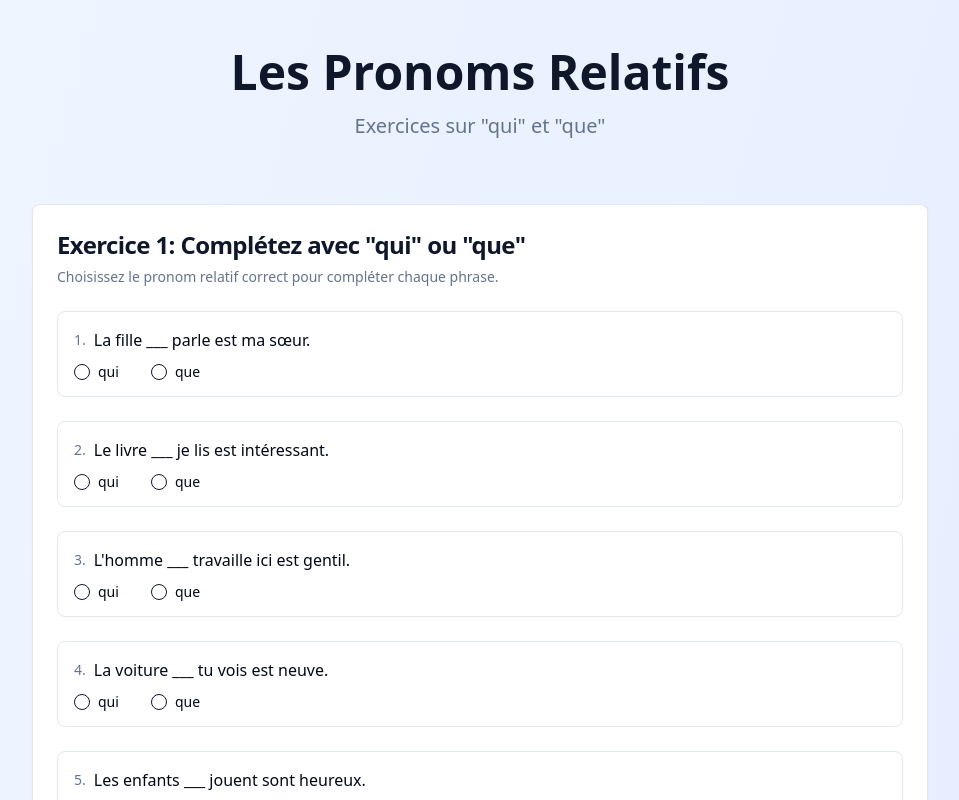
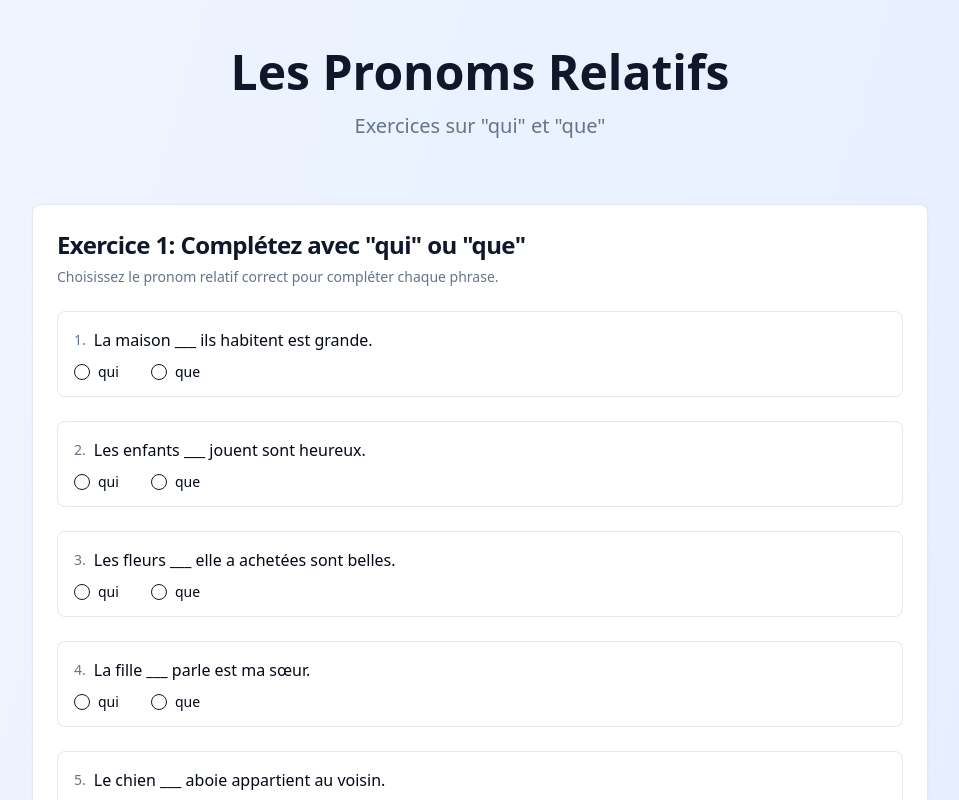
Before and after one commit to EduSpark-class/french-pronoms-challenge-easy, a React (Vite) app: page / in a window 1280 px wide. Shown: the top 800 px of the page, without its empty margins (160-1119 px from the left). Built offline with nearby package versions, Linux system fonts and the light colour scheme.

Commit message:
Scramble exercise questions
Scramble the questions in the exercises.

```diff
--- a/src/components/Exercise1.tsx
+++ b/src/components/Exercise1.tsx
@@ -1,5 +1,5 @@
 
-import React, { useState } from 'react';
+import React, { useState, useEffect } from 'react';
 import { Button } from '@/components/ui/button';
 import { Card, CardContent, CardDescription, CardHeader, CardTitle } from '@/components/ui/card';
 import { RadioGroup, RadioGroupItem } from '@/components/ui/radio-group';
@@ -10,8 +10,9 @@ const Exercise1 = () => {
   const [answers, setAnswers] = useState<Record<number, string>>({});
   const [submitted, setSubmitted] = useState(false);
   const [showCorrections, setShowCorrections] = useState<Record<number, boolean>>({});
+  const [shuffledQuestions, setShuffledQuestions] = useState<any[]>([]);
 
-  const questions = [
+  const originalQuestions = [
     { id: 1, sentence: "La fille ___ parle est ma sœur.", correct: "qui" },
     { id: 2, sentence: "Le livre ___ je lis est intéressant.", correct: "que" },
     { id: 3, sentence: "L'homme ___ travaille ici est gentil.", correct: "qui" },
@@ -23,6 +24,11 @@ const Exercise1 = () => {
     { id: 9, sentence: "Le chien ___ aboie appartient au voisin.", correct: "qui" },
     { id: 10, sentence: "La maison ___ ils habitent est grande.", correct: "que" }
   ];
+
+  useEffect(() => {
+    const shuffled = [...originalQuestions].sort(() => Math.random() - 0.5);
+    setShuffledQuestions(shuffled);
+  }, []);
 
   const handleAnswerChange = (questionId: number, value: string) => {
     setAnswers(prev => ({ ...prev, [questionId]: value }));
@@ -37,7 +43,7 @@ const Exercise1 = () => {
   };
 
   const isCorrect = (questionId: number) => {
-    const question = questions.find(q => q.id === questionId);
+    const question = shuffledQuestions.find(q => q.id === questionId);
     return question && answers[questionId] === question.correct;
   };
 
@@ -50,11 +56,11 @@ const Exercise1 = () => {
         </CardDescription>
       </CardHeader>
       <CardContent className="space-y-6">
-        {questions.map((question) => (
+        {shuffledQuestions.map((question, index) => (
           <div key={question.id} className="space-y-3 p-4 border rounded-lg bg-card">
             <div className="flex items-center space-x-2">
               <span className="font-medium text-sm text-muted-foreground">
-                {question.id}.
+                {index + 1}.
               </span>
               <p className="text-base">{question.sentence}</p>
               {submitted && (
@@ -107,7 +113,7 @@ const Exercise1 = () => {
         <Button
           onClick={handleSubmit}
           className="w-full mt-6"
-          disabled={Object.keys(answers).length < questions.length}
+          disabled={Object.keys(answers).length < shuffledQuestions.length}
         >
           Soumettre les réponses
         </Button>
--- a/src/components/Exercise2.tsx
+++ b/src/components/Exercise2.tsx
@@ -1,4 +1,3 @@
-
 import React, { useState, useEffect } from 'react';
 import { Button } from '@/components/ui/button';
 import { Card, CardContent, CardDescription, CardHeader, CardTitle } from '@/components/ui/card';
@@ -11,8 +10,9 @@ const Exercise2 = () => {
   const [submitted, setSubmitted] = useState(false);
   const [showCorrection, setShowCorrection] = useState(false);
   const [scores, setScores] = useState<boolean[]>([]);
+  const [shuffledSentences, setShuffledSentences] = useState<string[]>([]);
 
-  const sentences = [
+  const originalSentences = [
     "La femme qui chante est talentueuse",
     "Le livre que tu lis est passionnant",
     "Les enfants qui jouent sont joyeux",
@@ -25,6 +25,11 @@ const Exercise2 = () => {
     "La maison que ils ont construite est moderne"
   ];
 
+  useEffect(() => {
+    const shuffled = [...originalSentences].sort(() => Math.random() - 0.5);
+    setShuffledSentences(shuffled);
+  }, []);
+
   const shuffleArray = (array: string[]) => {
     const shuffled = [...array];
     for (let i = shuffled.length - 1; i > 0; i--) {
@@ -35,12 +40,14 @@ const Exercise2 = () => {
   };
 
   useEffect(() => {
-    const words = sentences[currentQuestion].split(' ');
+    if (shuffledSentences.length > 0) {
+      const words = shuffledSentences[currentQuestion].split(' ');
       setAvailableWords(shuffleArray(words));
       setUserSentence([]);
       setSubmitted(false);
       setShowCorrection(false);
-  }, [currentQuestion]);
+    }
+  }, [currentQuestion, shuffledSentences]);
 
   const addWordToSentence = (word: string, index: number) => {
     setUserSentence(prev => [...prev, word]);
@@ -54,23 +61,27 @@ const Exercise2 = () => {
   };
 
   const resetSentence = () => {
-    const words = sentences[currentQuestion].split(' ');
+    if (shuffledSentences.length > 0) {
+      const words = shuffledSentences[currentQuestion].split(' ');
       setAvailableWords(shuffleArray(words));
       setUserSentence([]);
+    }
   };
 
   const checkAnswer = () => {
-    const correct = userSentence.join(' ') === sentences[currentQuestion];
+    if (shuffledSentences.length > 0) {
+      const correct = userSentence.join(' ') === shuffledSentences[currentQuestion];
       setSubmitted(true);
       setScores(prev => {
         const newScores = [...prev];
         newScores[currentQuestion] = correct;
         return newScores;
       });
+    }
   };
 
   const nextQuestion = () => {
-    if (currentQuestion < sentences.length - 1) {
+    if (currentQuestion < shuffledSentences.length - 1) {
       setCurrentQuestion(prev => prev + 1);
     }
   };
@@ -84,6 +95,10 @@ const Exercise2 = () => {
   const isCorrect = scores[currentQuestion] === true;
   const isIncorrect = scores[currentQuestion] === false;
 
+  if (shuffledSentences.length === 0) {
+    return <div>Chargement...</div>;
+  }
+
   return (
     <Card className="w-full">
       <CardHeader>
@@ -94,7 +109,7 @@ const Exercise2 = () => {
           Glissez les mots pour former une phrase correcte avec "qui" ou "que".
         </CardDescription>
         <div className="text-sm text-muted-foreground">
-          Question {currentQuestion + 1} sur {sentences.length}
+          Question {currentQuestion + 1} sur {shuffledSentences.length}
         </div>
       </CardHeader>
       <CardContent className="space-y-6">
@@ -177,7 +192,7 @@ const Exercise2 = () => {
           <Button
             variant="outline"
             onClick={nextQuestion}
-            disabled={currentQuestion === sentences.length - 1}
+            disabled={currentQuestion === shuffledSentences.length - 1}
           >
             Suivant
           </Button>
@@ -196,7 +211,7 @@ const Exercise2 = () => {
             </Button>
             {showCorrection && (
               <div className="p-4 bg-green-50 border border-green-200 rounded">
-                <strong>Phrase correcte :</strong> {sentences[currentQuestion]}
+                <strong>Phrase correcte :</strong> {shuffledSentences[currentQuestion]}
               </div>
             )}
           </div>
@@ -206,7 +221,7 @@ const Exercise2 = () => {
         <div className="w-full bg-gray-200 rounded-full h-2">
           <div
             className="bg-blue-600 h-2 rounded-full transition-all duration-300"
-            style={{ width: `${((currentQuestion + 1) / sentences.length) * 100}%` }}
+            style={{ width: `${((currentQuestion + 1) / shuffledSentences.length) * 100}%` }}
           ></div>
         </div>
       </CardContent>
--- a/src/components/Exercise3.tsx
+++ b/src/components/Exercise3.tsx
@@ -1,5 +1,5 @@
 
-import React, { useState } from 'react';
+import React, { useState, useEffect } from 'react';
 import { Button } from '@/components/ui/button';
 import { Card, CardContent, CardDescription, CardHeader, CardTitle } from '@/components/ui/card';
 import { Textarea } from '@/components/ui/textarea';
@@ -9,8 +9,9 @@ const Exercise3 = () => {
   const [answers, setAnswers] = useState<Record<number, string>>({});
   const [submitted, setSubmitted] = useState(false);
   const [showCorrections, setShowCorrections] = useState<Record<number, boolean>>({});
+  const [shuffledQuestions, setShuffledQuestions] = useState<any[]>([]);
 
-  const questions = [
+  const originalQuestions = [
     {
       id: 1,
       sentence1: "J'ai vu un homme.",
@@ -83,6 +84,11 @@ const Exercise3 = () => {
     }
   ];
 
+  useEffect(() => {
+    const shuffled = [...originalQuestions].sort(() => Math.random() - 0.5);
+    setShuffledQuestions(shuffled);
+  }, []);
+
   const handleAnswerChange = (questionId: number, value: string) => {
     setAnswers(prev => ({ ...prev, [questionId]: value }));
   };
@@ -96,7 +102,7 @@ const Exercise3 = () => {
   };
 
   const isCorrect = (questionId: number) => {
-    const question = questions.find(q => q.id === questionId);
+    const question = shuffledQuestions.find(q => q.id === questionId);
     const userAnswer = answers[questionId]?.trim().toLowerCase();
     const correctAnswer = question?.correct.toLowerCase();
 
@@ -118,11 +124,11 @@ const Exercise3 = () => {
         </CardDescription>
       </CardHeader>
       <CardContent className="space-y-6">
-        {questions.map((question) => (
+        {shuffledQuestions.map((question, index) => (
           <div key={question.id} className="space-y-4 p-4 border rounded-lg bg-card">
             <div className="flex items-start space-x-2">
               <span className="font-medium text-sm text-muted-foreground mt-1">
-                {question.id}.
+                {index + 1}.
               </span>
               <div className="flex-1 space-y-2">
                 <div className="text-sm text-gray-600">
@@ -177,7 +183,7 @@ const Exercise3 = () => {
         <Button
           onClick={handleSubmit}
           className="w-full mt-6"
-          disabled={Object.keys(answers).length < questions.length}
+          disabled={Object.keys(answers).length < shuffledQuestions.length}
         >
           Soumettre les réponses
         </Button>
```
Lines whose indentation alone changed are shown as unchanged.
